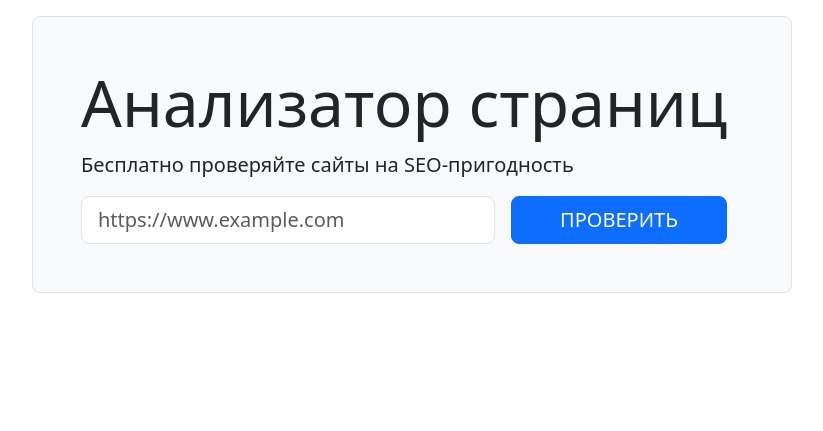
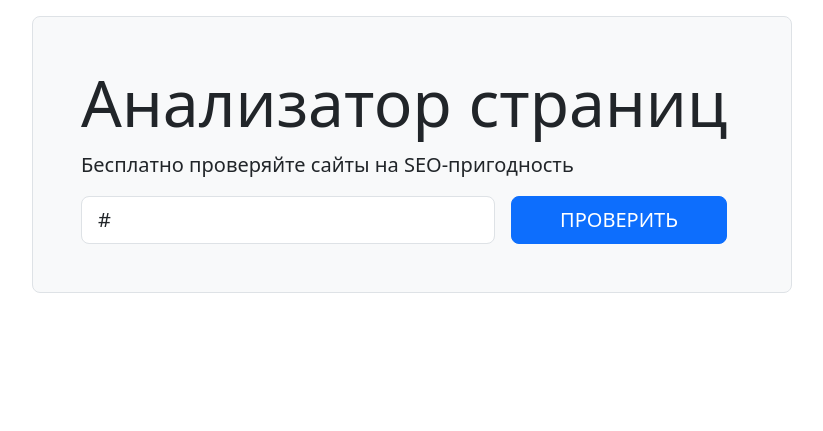
Before and after one commit to illata1998/page-analyzer, a Flask app: template page_analyzer/templates/index.html in a window 1280 px wide. Shown: the part 56-487 px from the top of the page, without its empty margins (228-1051 px from the left). Run offline with Flask 3, Linux system fonts and the light colour scheme; the template is opened without the code that fills it: most values are stand-ins (such as "Sample title", 1, 10 or a date in 2020); some libraries are stand-ins or nearby versions.

Commit message:
Update index.html

```diff
--- a/page_analyzer/templates/index.html
+++ b/page_analyzer/templates/index.html
@@ -32,7 +32,7 @@
                     <h1 class="display-3">Анализатор страниц</h1>
                     <p class="lead">Бесплатно проверяйте сайты на SEO-пригодность</p>
                     <form action="{{ url_for('index_post') }}" method="post" class="d-flex justify-content-center">
-                        <input type="text" name="url" placeholder="https://www.example.com" class="form-control form-control-lg">
+                        <input type="text" name="url" placeholder="https://www.example.com" value="{{ url }}" class="form-control form-control-lg">
                         <input type="submit" value="Проверить" class="btn btn-primary  btn-lg ms-3 px-5 text-uppercase mx-3">
                     </form>
                 </div>
```
